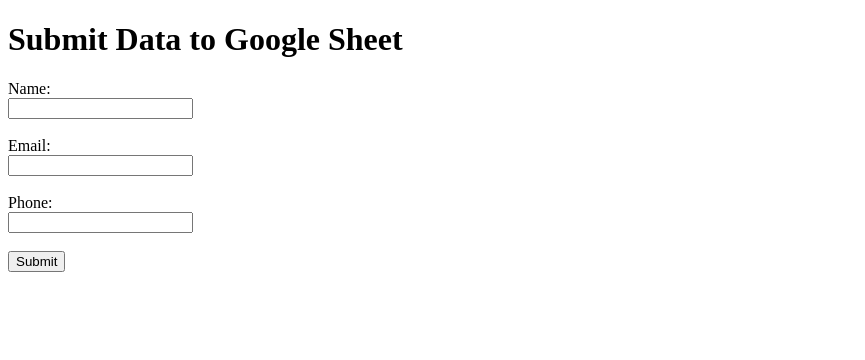
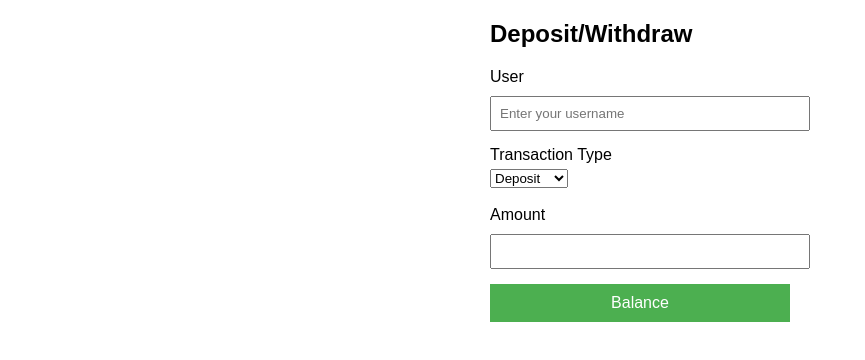
Before and after one commit to Shalom987/BTechData, a plain HTML site: page index.html in a window 1280 px wide. Shown: the whole page, without its empty margins (0-865 px from the left). Drawn offline with Linux system fonts and the light colour scheme.

Commit message:
add-new-app

```diff
--- a/index.html
+++ b/index.html
@@ -3,48 +3,96 @@
 <head>
   <meta charset="UTF-8">
   <meta name="viewport" content="width=device-width, initial-scale=1.0">
-  <title>Google Sheets Data Submission</title>
+  <title>Transaction System</title>
+  <style>
+    body {
+      font-family: Arial, sans-serif;
+      margin: 20px;
+    }
+    .container {
+      width: 300px;
+      margin: 0 auto;
+    }
+    .input-box {
+      margin-bottom: 10px;
+    }
+    label {
+      display: block;
+      margin-bottom: 5px;
+    }
+    input[type="text"], input[type="number"] {
+      width: 100%;
+      padding: 8px;
+      margin: 5px 0;
+    }
+    button {
+      width: 100%;
+      padding: 10px;
+      background-color: #4CAF50;
+      color: white;
+      border: none;
+      font-size: 16px;
+      cursor: pointer;
+    }
+    button:hover {
+      background-color: #45a049;
+    }
+    .alert {
+      color: red;
+      margin-top: 10px;
+      font-weight: bold;
+    }
+  </style>
 </head>
 <body>
-  <h1>Submit Data to Google Sheet</h1>
-  <form id="dataForm">
-    <label for="name">Name:</label><br>
-    <input type="text" id="name" name="name" required><br><br>
 
-    <label for="email">Email:</label><br>
-    <input type="email" id="email" name="email" required><br><br>
+  <div class="container">
+    <h2>Deposit/Withdraw</h2>
+    <div class="input-box">
+      <label for="user">User</label>
+      <input type="text" id="user" placeholder="Enter your username" required>
+    </div>
 
-    <label for="phone">Phone:</label><br>
-    <input type="text" id="phone" name="phone" required><br><br>
+    <div>
+      <label for="transactionType">Transaction Type</label>
+      <select id="transactionType">
+        <option value="Deposit">Deposit</option>
+        <option value="Withdraw">Withdraw</option>
+      </select>
+    </div></br>
 
-    <button type="submit">Submit</button>
-  </form>
+    <div class="input-box">
+      <label for="amount">Amount</label>
+      <input type="number" id="amount" required>
+    </div>
 
-  <p id="responseMessage"></p>
+    <button onclick="submitTransaction()">Balance</button>
+
+    <div id="result"></div>
+  </div>
 
   <script>
-    const scriptURL = "https://script.google.com/macros/s/AKfycby93B3gPFpkIGyGEGO3UX8pIjluLttcRrD-b2y2iS5je5Ldw7p4baYflJ-sv-CcoyQouA/exec"; // Replace with your Web App URL
+    function submitTransaction() {
+      const user = document.getElementById("user").value;
+      const type = document.getElementById("transactionType").value;
+      const amount = parseFloat(document.getElementById("amount").value);
 
-    document.getElementById('dataForm').addEventListener('submit', (e) => {
-      e.preventDefault(); // Prevent form submission
+      if (!user || !amount || amount <= 0) {
+        document.getElementById("result").innerHTML = "<p class='alert'>Please enter a valid username and amount.</p>";
+        return;
+      }
 
-      const formData = new FormData(e.target); // Collect form data
-      const responseMessage = document.getElementById('responseMessage');
+      google.script.run.withSuccessHandler(handleResponse).recordTransaction(user, type, amount);
+    }
 
-      fetch(scriptURL, {
-        method: 'POST',
-        body: formData
-      })
-        .then(response => response.text())
-        .then(data => {
-          responseMessage.textContent = data; // Display success message
-          e.target.reset(); // Clear the form
-        })
-        .catch(error => {
-          console.error('Error:', error);
-          responseMessage.textContent = "An error occurred. Please try again.";
-        });
-    });
+    function handleResponse(response) {
+      if (response.error) {
+        document.getElementById("result").innerHTML = `<p class='alert'>${response.error}</p>`;
+      } else {
+        document.getElementById("result").innerHTML = `<p>Transaction successful! New Balance: ${response.newBalance}</p>`;
+      }
+    }
   </script>
+
 </body>
 </html>
```
